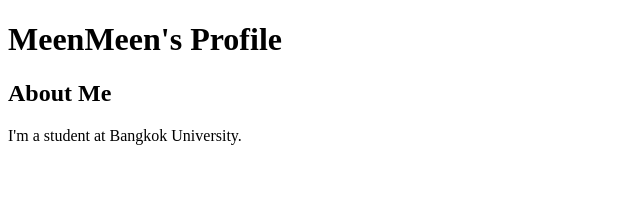
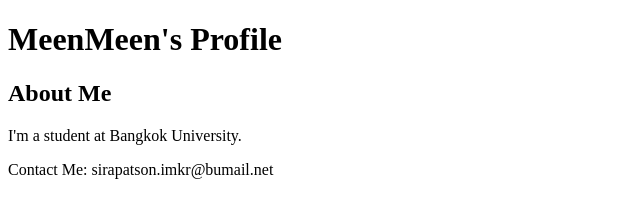
Before and after one commit to Meenssi/meenmeen-profile-project, a plain HTML site: page index.html in a window 1280 px wide. Shown: the whole page, without its empty margins (0-640 px from the left). Drawn offline with Linux system fonts and the light colour scheme.

Commit message:
Add new footer
Add new footer

```diff
--- a/index.html
+++ b/index.html
@@ -10,5 +10,6 @@
     <h1>MeenMeen's Profile</h1>
     <h2>About Me</h2>
     <p>I'm a student at Bangkok University.</p>
+    <footer>Contact Me: sirapatson.imkr@bumail.net</footer>
 </body>
 </html>
```
